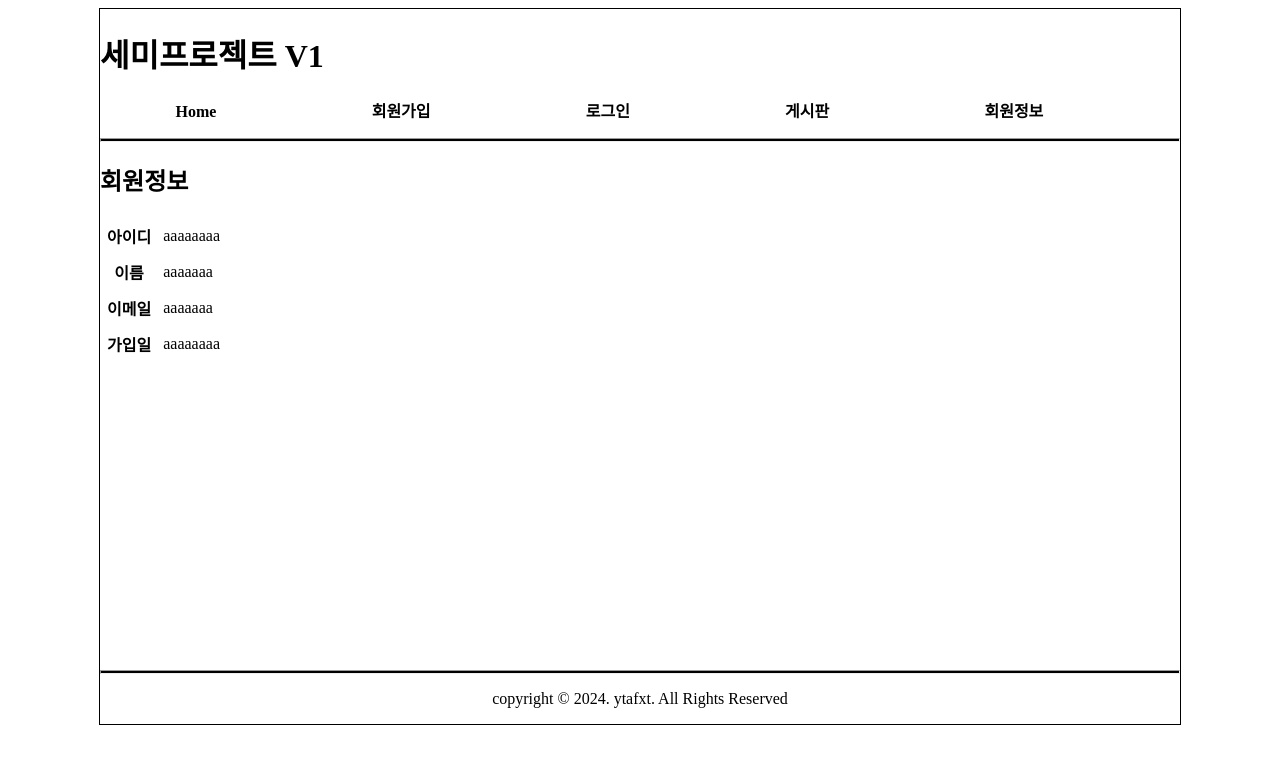
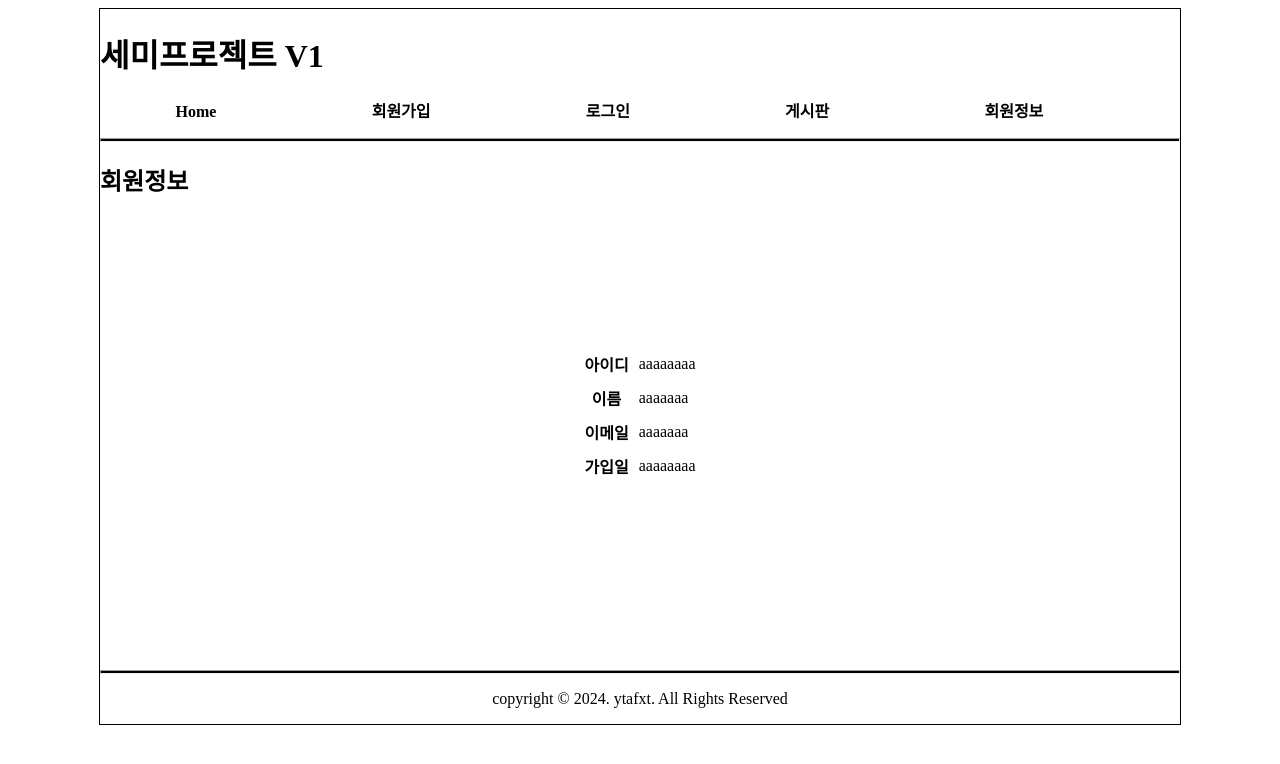
Before and after one commit to evollivia/semiprojectv1, a FastAPI app: page /member/myinfo in a window 1280 px wide. Shown: the top 764 px of the page. Run offline with FastAPI, Linux system fonts and the light colour scheme.

Commit message:
회원정보 스타일링

```diff
--- a/views/templates/member/myinfo.html
+++ b/views/templates/member/myinfo.html
@@ -5,7 +5,8 @@
     <title>세미프로젝트</title>
     <link rel="stylesheet" href="/static/css/project.css">
     <style>
-
+        table{margin: 150px auto; border-collapse: collapse}
+        td, th{padding: 5px}
     </style>
 </head>
 <body>
```
